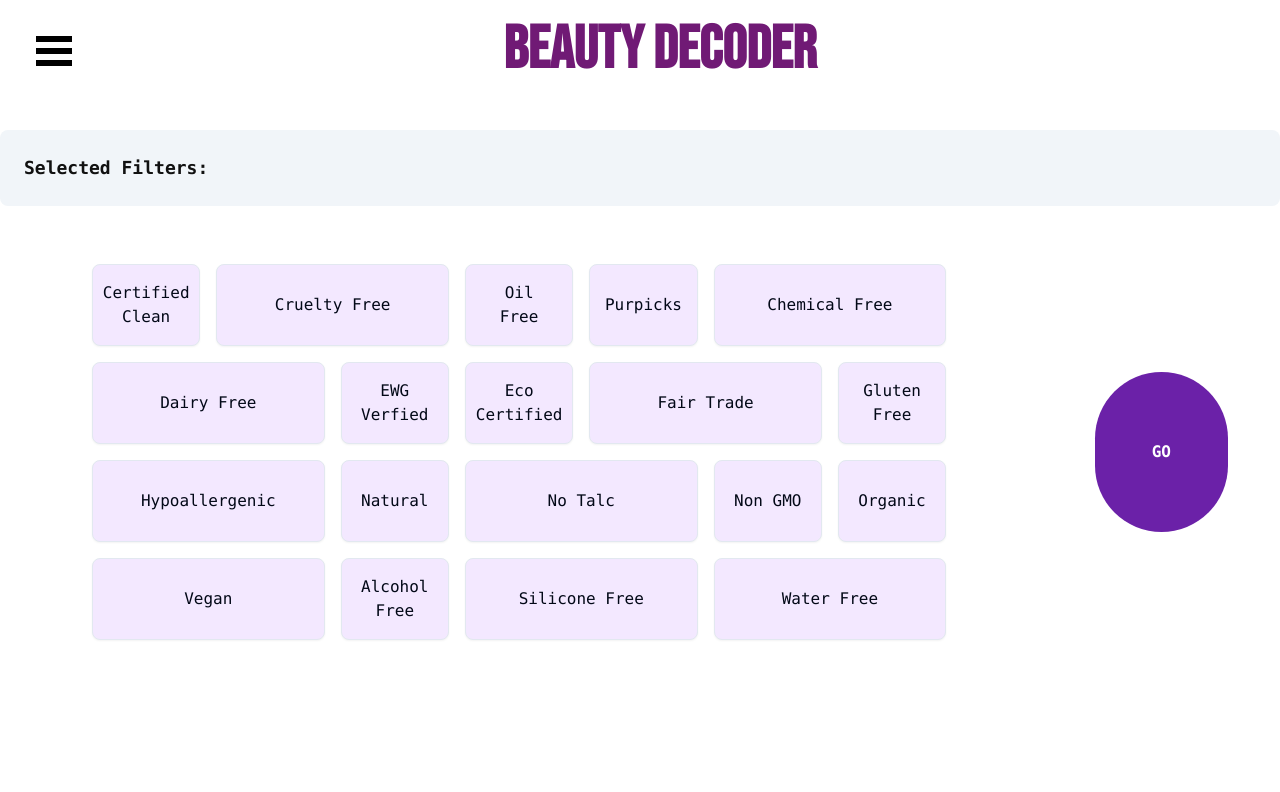
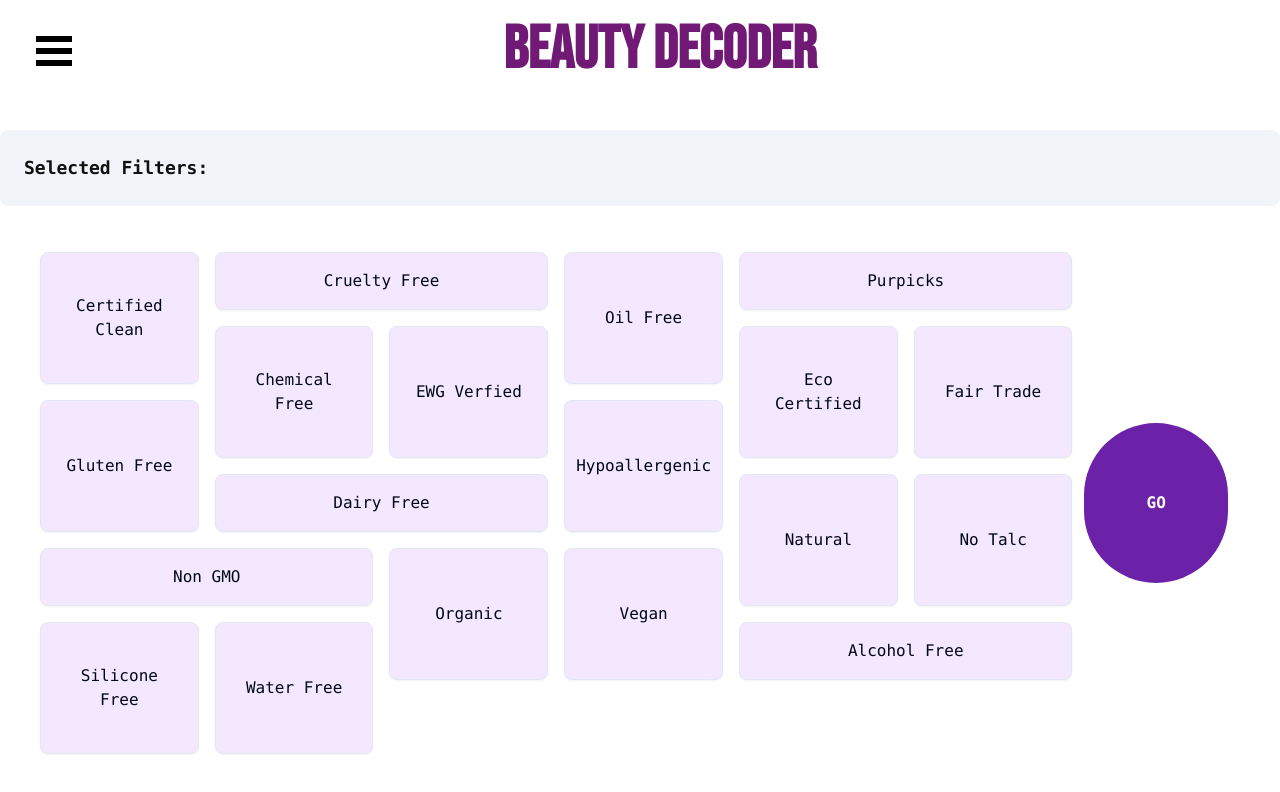
Before and after one commit to Kevasc/beauty-decoder, a Next.js app: page /decoder in a window 1280 px wide. Shown: the top 792 px of the page. Built offline with nearby package versions, Linux system fonts and the light colour scheme.

Commit message:
Deleted filtering options i didn't want used, changed how the filters are laid out in the grid formation, deleted unused parent div

```diff
--- a/src/components/FilterCards.tsx
+++ b/src/components/FilterCards.tsx
@@ -11,22 +11,22 @@ const filterTags: Array<{
   { name: "CertClean", id: "Certified Clean", size: "small" },
   { name: "cruelty free", id: "Cruelty Free", size: "medium" },
   { name: "oil free", id: "Oil Free", size: "small" },
-  { name: "purpickstClean", id: "Purpicks", size: "small" },
-  { name: "Chemical Free", id: "Chemical Free", size: "medium" },
-  { name: "Dairy Free", id: "Dairy Free", size: "medium" },
+  { name: "purpickstClean", id: "Purpicks", size: "medium" },
+  { name: "Chemical Free", id: "Chemical Free", size: "small" },
   { name: "EWG Verified", id: " EWG Verfied", size: "small" },
   { name: "EcoCert", id: "Eco Certified", size: "small" },
-  { name: "Fair Trade", id: "Fair Trade", size: "medium" },
+  { name: "Fair Trade", id: "Fair Trade", size: "small" },
   { name: "Gluten Free", id: "Gluten Free", size: "small" },
-  { name: "Hypoallergenic", id: "Hypoallergenic", size: "medium" },
+  { name: "Hypoallergenic", id: "Hypoallergenic", size: "small" },
+  { name: "Dairy Free", id: "Dairy Free", size: "medium" },
   { name: "Natural", id: "Natural", size: "small" },
-  { name: "No Talc", id: "No Talc", size: "medium" },
-  { name: "Non-GMO", id: "Non GMO", size: "small" },
+  { name: "No Talc", id: "No Talc", size: "small" },
+  { name: "Non-GMO", id: "Non GMO", size: "medium" },
   { name: "Organic", id: "Organic", size: "small" },
-  { name: "Vegan", id: "Vegan", size: "medium" },
-  { name: "alc", id: "Alcohol Free", size: "small" },
-  { name: "silicone free", id: "Silicone Free", size: "medium" },
-  { name: "water free", id: "Water Free", size: "medium" },
+  { name: "Vegan", id: "Vegan", size: "small" },
+  { name: "silicone free", id: "Silicone Free", size: "small" },
+  { name: "water free", id: "Water Free", size: "small" },
+  { name: "alc", id: "Alcohol Free", size: "medium" },
 ];
 
 const FilterCard = ({
@@ -41,9 +41,8 @@ const FilterCard = ({
   onToggle: () => void;
 }) => {
   const sizeClasses = {
-    small: "col-span-1 row-span-1",
+    small: "col-span-1 row-span-2",
     medium: "col-span-2 row-span-1",
-    large: "col-span-2 row-span-2",
   };
 
   return (
@@ -74,8 +73,7 @@ const FilterGridMosaic = ({
   toggleFilter: (filter: string) => void;
 }) => {
   return (
-    <div className="w-full max-w-6xl mx-auto p-1 ml-10">
-      <div className="grid grid-cols-4 p-2 md:grid-cols-6 lg:grid-cols-8 gap-4 auto-rows-fr">
+    <div className="grid grid-cols-6 gap-4 auto-rows-fr">
       {filterTags.map(({ id, size }) => (
         <FilterCard
           key={id}
@@ -86,7 +84,6 @@ const FilterGridMosaic = ({
         />
       ))}
     </div>
-    </div>
   );
 };
 
```
Lines whose indentation alone changed are shown as unchanged.
